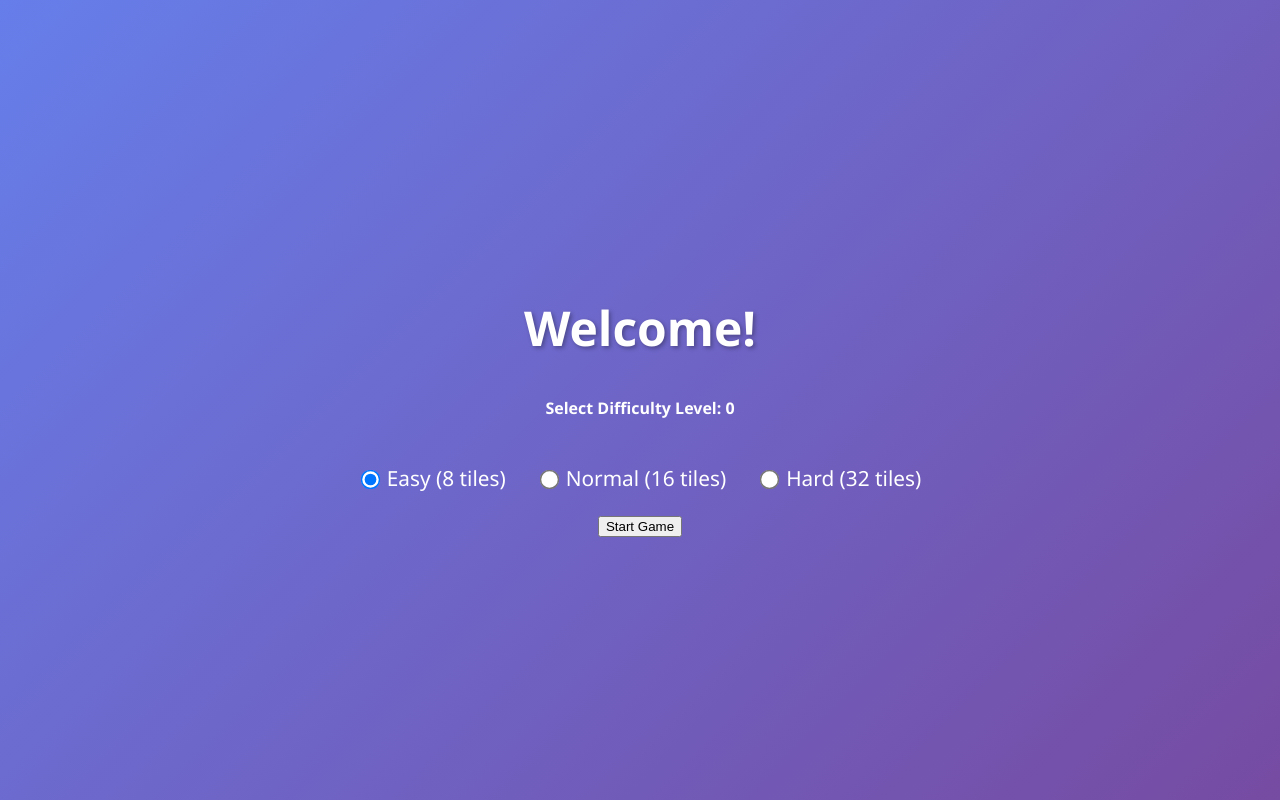
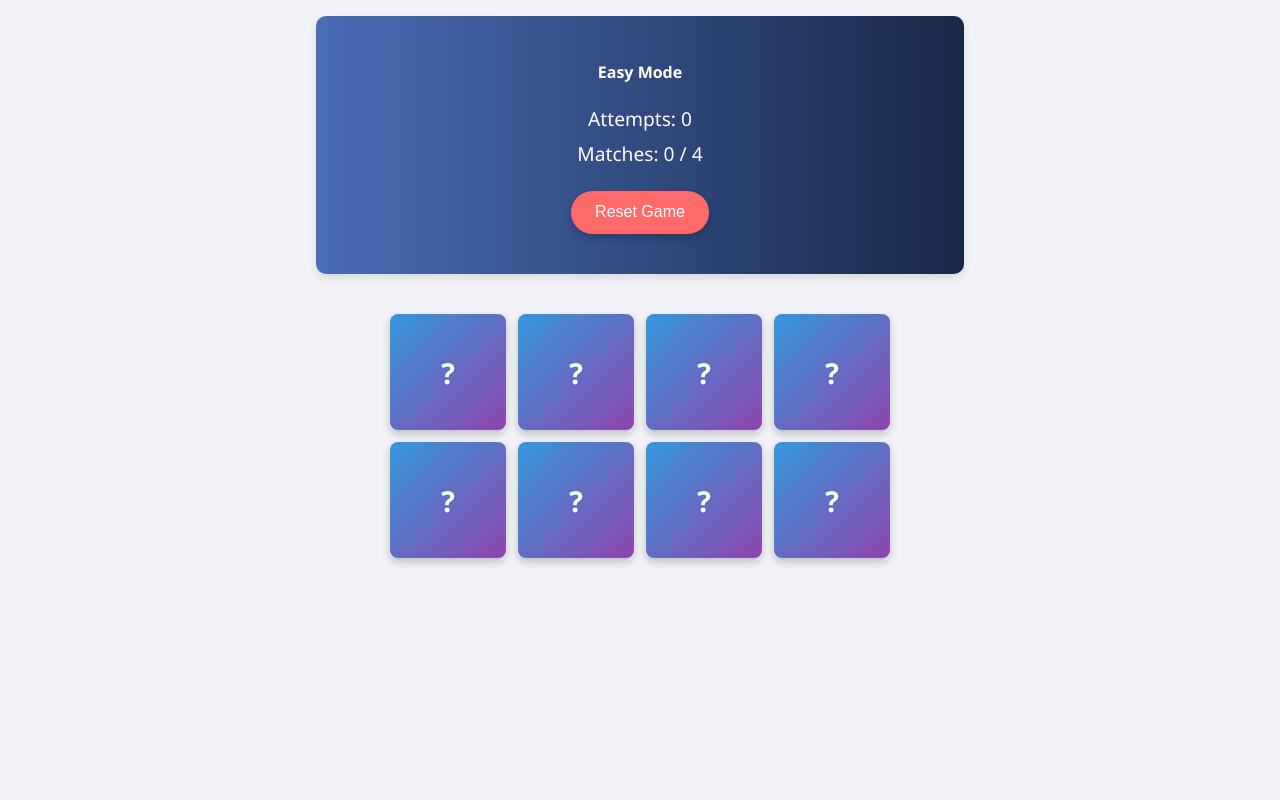
Before and after one commit to acciojob/memory-game-handesaurabh, a React app: page / in a window 1280 px wide. Both pictures are taken after a click on the label "Easy (8 tiles)". Built offline with nearby package versions, Linux system fonts and the light colour scheme.

Commit message:
new app created

```diff
--- a/src/components/App.js
+++ b/src/components/App.js
@@ -136,7 +136,7 @@ const App = () => {
                 type="radio"
                 name="difficulty"
                 id="easy"
-                onChange={() => setSelectedDifficulty('easy')} // CHANGED
+                onChange={() => startGame('easy')}
               />
               Easy (8 tiles)
             </label>
@@ -146,7 +146,7 @@ const App = () => {
                 type="radio"
                 name="difficulty"
                 id="normal"
-                onChange={() => setSelectedDifficulty('normal')} // CHANGED
+                onChange={() => startGame('normal')}
               />
               Normal (16 tiles)
             </label>
@@ -156,7 +156,7 @@ const App = () => {
                 type="radio"
                 name="difficulty"
                 id="hard"
-                onChange={() => setSelectedDifficulty('hard')} // CHANGED
+                onChange={() => startGame('hard')}
               />
               Hard (32 tiles)
             </label>
@@ -173,7 +173,7 @@ const App = () => {
         // Game board
         <div>
           <div className="game-info">
-            <h2>{difficulty.charAt(0).toUpperCase() + difficulty.slice(1)} Mode</h2>
+            <h4>{difficulty.charAt(0).toUpperCase() + difficulty.slice(1)} Mode</h4>
             <p>Attempts: {attempts}</p>
             <p>Matches: {matchedPairs.length} / {tiles.length / 2}</p>
             <button onClick={resetGame}>Reset Game</button>
```
